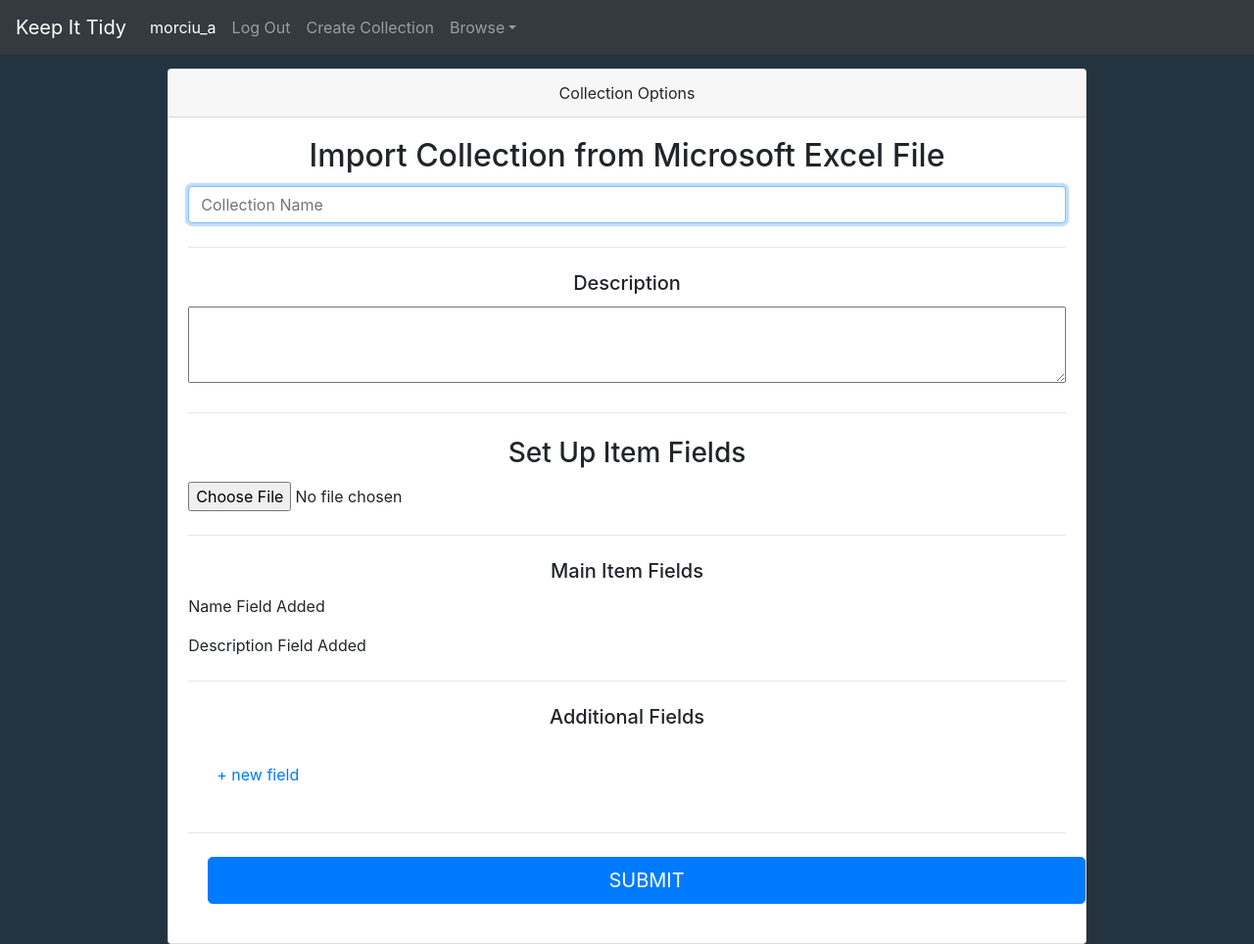
After one commit to morciu/KeepItTidy, a Django app: page /excel_import in a window 1280 px wide. The commit adds this page. Shown: the whole page at 98% size. Run offline with Django 3.2, Linux system fonts and the light colour scheme; a user stored in the database is signed in; data comes from the database, SQL or seed files in the repository; data that the repository does not hold is empty.

Commit message:
Added an 'Import from Excel' section to create a collection from an excel file. (Not Functional)

```diff
--- /dev/null
+++ b/KeepItTidy/templates/keepittidy/excel_import.html
@@ -0,0 +1,64 @@
+{% extends 'keepittidy/layout.html' %}
+{% load static %}
+
+{% block body %}
+<div class="container-fluid">
+	<div class="row h-100">
+		<div class="d-flex col-sm h-100 align-items-center">
+			<div class="mx-auto h-75 w-75 card">
+				<div class="card-header text-center">Collection Options</div>
+				<div class="card-body">
+				    <h2 class="card-title text-center">Import Collection from Microsoft Excel File</h2>
+		            <form class="form-signin" action="{% url 'create_collection' %}" method='post'>
+		              {% csrf_token %}
+		              <div class="form-label-group">
+		                <input type="text" id="collectionName" name="collectionName" class="form-control" placeholder="Collection Name" required autofocus>
+		              </div>
+
+		              {% if error_msg %}
+		              <div class="form-label-group mt-1">
+		                <p>{{error_msg}}</p>
+		              </div>
+		              {% endif %}
+
+		              <hr class="my-4">
+
+		              <h5 class="card-title text-center">Description</h5>
+		              	<textarea id="description" name="description" rows="3" style="min-width: 100%;"></textarea>
+
+		              <hr class="my-4">
+
+		              <h3 class="card-title text-center">Set Up Item Fields</h3>
+
+		              <div class="form-group">
+		              	<input type="file" class="form-control-file" name="excelFileUpload">
+		              </div>
+
+		              <hr class="my-4">
+
+		              <h5 class="card-title text-center">Main Item Fields</h5>
+
+		              <p>Name Field Added</p>
+
+		              <p>Description Field Added</p>
+
+		              <hr class="my-4">
+
+		              <h5 class="card-title text-center">Additional Fields</h5>
+
+		              <button type="button" class="btn btn-link" id="newField" name="newField">+ new field</button>
+
+		              <hr class="my-4">
+
+		              <button class="btn btn-lg btn-primary btn-block text-uppercase" type="submit">Submit</button>
+		            </form>
+			    </div>
+			</div>
+		</div>
+	</div>
+</div>
+{% endblock %}
+
+{% block script %}
+    <script src="{% static 'keepItTidy/keepItTidy.js' %}"></script>
+{% endblock %}
--- a/KeepItTidy/templates/keepittidy/index.html
+++ b/KeepItTidy/templates/keepittidy/index.html
@@ -14,6 +14,9 @@
 					    <a href="{% url 'view_collection' %}" class="btn btn-primary">View Collection</a>
 					    <a href="{% url 'create_collection' %}" class="btn btn-primary">Create Collection</a>
 					</div>
+					<div class="row justify-content-center">
+					    <a href="{% url 'excel_import' %}" class="btn btn-primary">Import from Excel File</a>
+					</div>
 			    </div>
 			</div>
 		</div>
--- a/KeepItTidy/urls.py
+++ b/KeepItTidy/urls.py
@@ -19,6 +19,7 @@ urlpatterns = [
 
 	# Collection
 	path("create_collection", views.create_collection, name="create_collection"),
+	path("excel_import", views.excel_import, name="excel_import"),
 	path("view_collection", views.view_collection, name="view_collection"),
 	path("view_collection/<int:collection_id>", views.view_collection, name="view_collection"),
 	path("delete_collection", views.delete_collection, name="delete_collection"),
--- a/KeepItTidy/views.py
+++ b/KeepItTidy/views.py
@@ -127,6 +127,11 @@ def create_collection(request):
 		search = request.POST["search_text"]
 
 		return render(request, "keepittidy/search.html")'''
+
+
+@login_required
+def excel_import(request):
+	return render(request, "keepittidy/excel_import.html")
 
 
 @login_required
```
